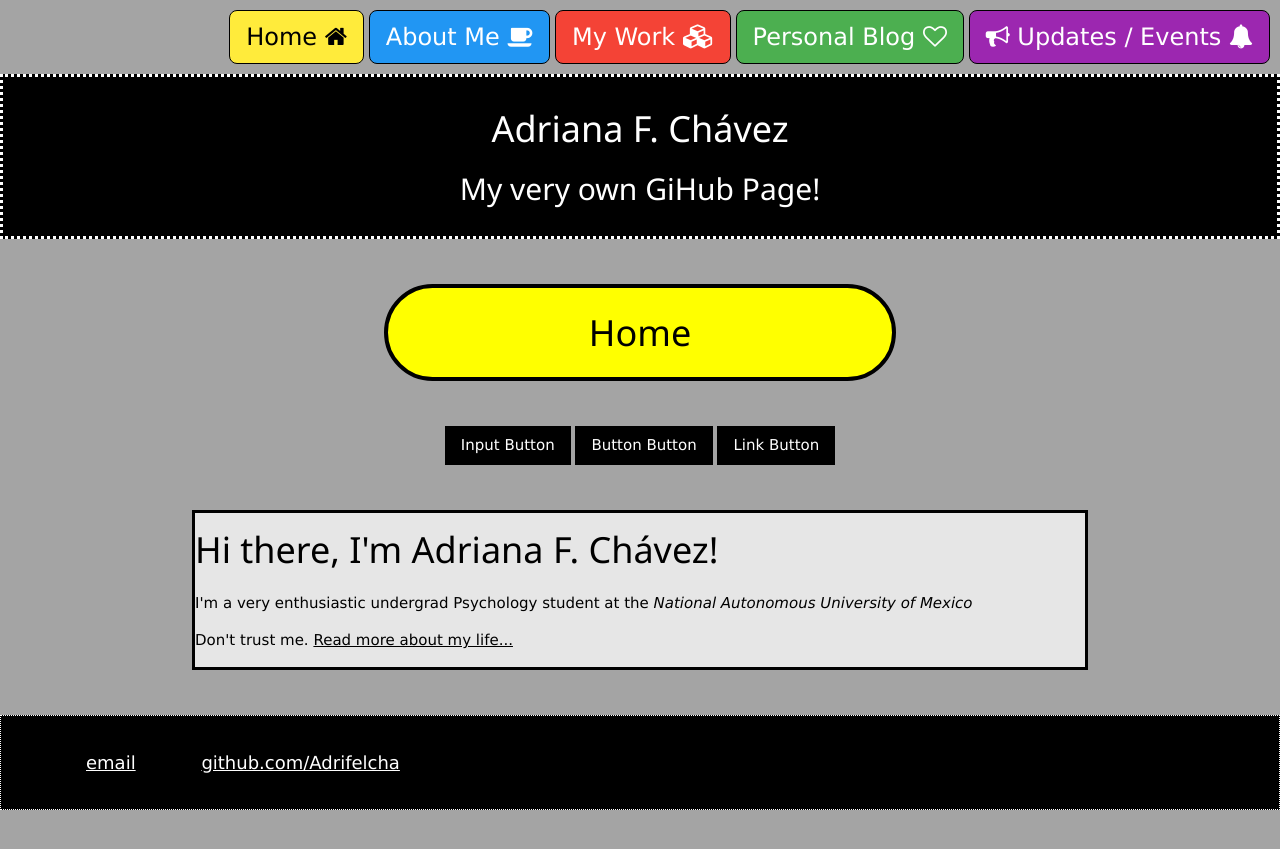
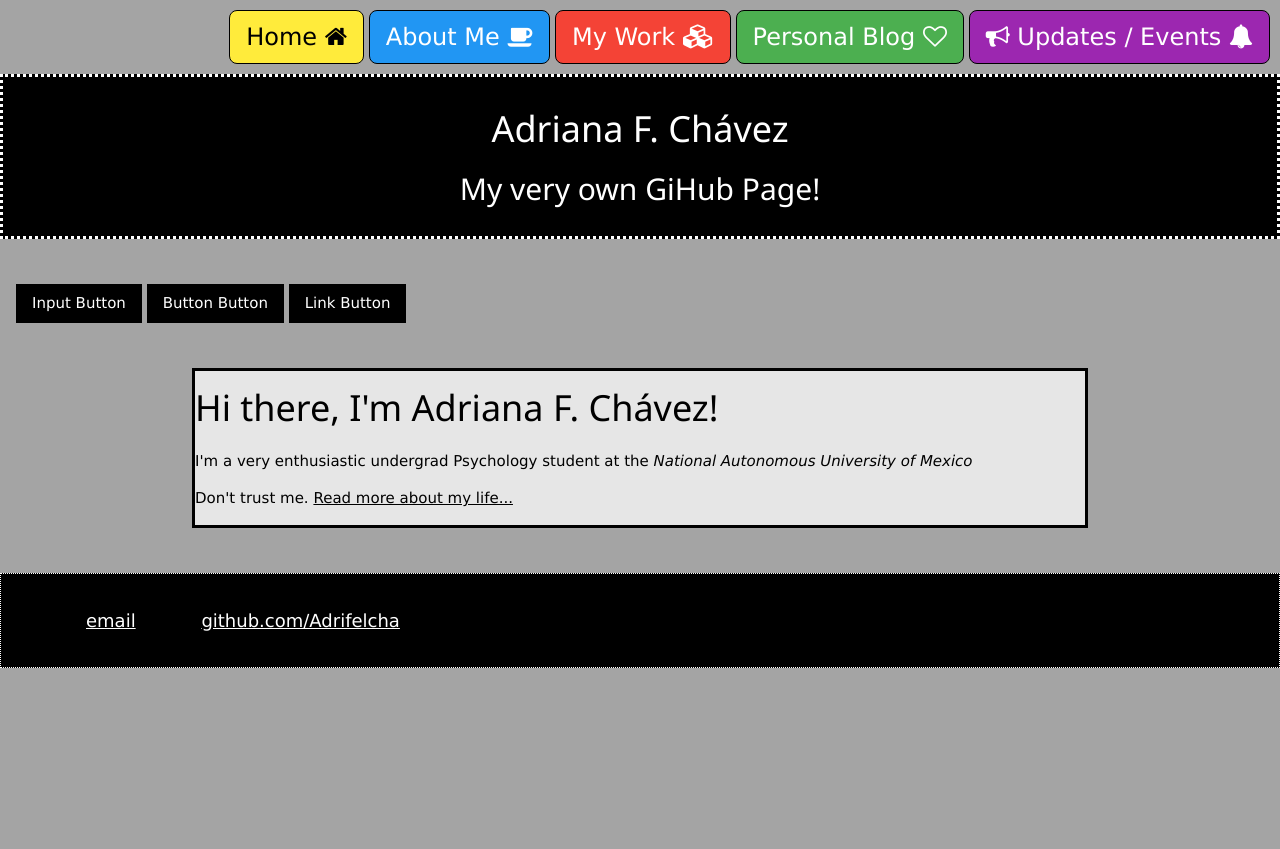
Before and after one commit to Adrifelcha/Adrifelcha-github.io, a Jekyll site: the page built from index.html, in a window 1280 px wide. Shown: the top 849 px of the page. Built offline with Jekyll 4.4.1, drawn with Linux system fonts in a browser that asks for light colours.

Commit message:
Update default.html

```diff
--- a/_layouts/default.html
+++ b/_layouts/default.html
@@ -92,12 +92,6 @@
 
 			<br> <br>
 
-			<center><header class=style2>
-      <h1 class="project-name">{{ page.title }}</h1>
-    			</header>
-
-			<br><br>
-
 			<div class="w3-container">
  				  <input type="button" class="w3-button w3-black" value="Input Button">
   				  <button class="w3-button w3-black">Button Button</button>
```
